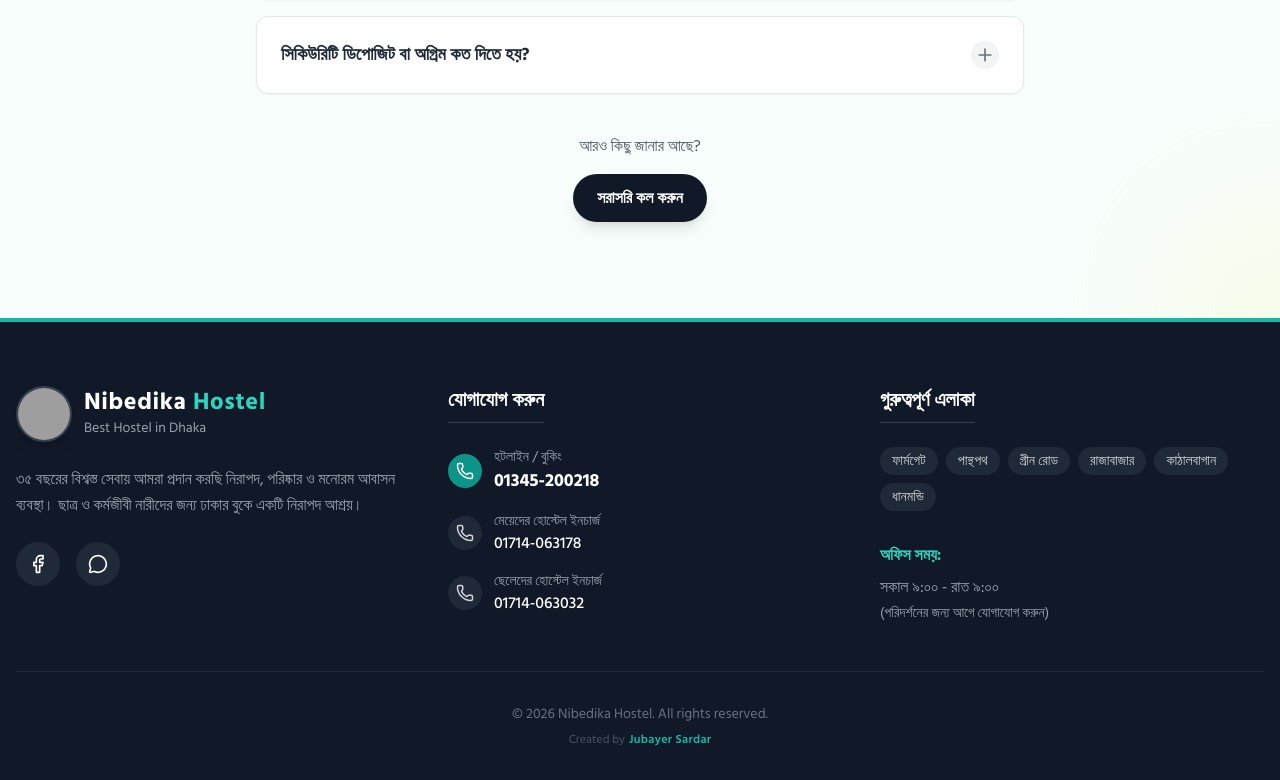
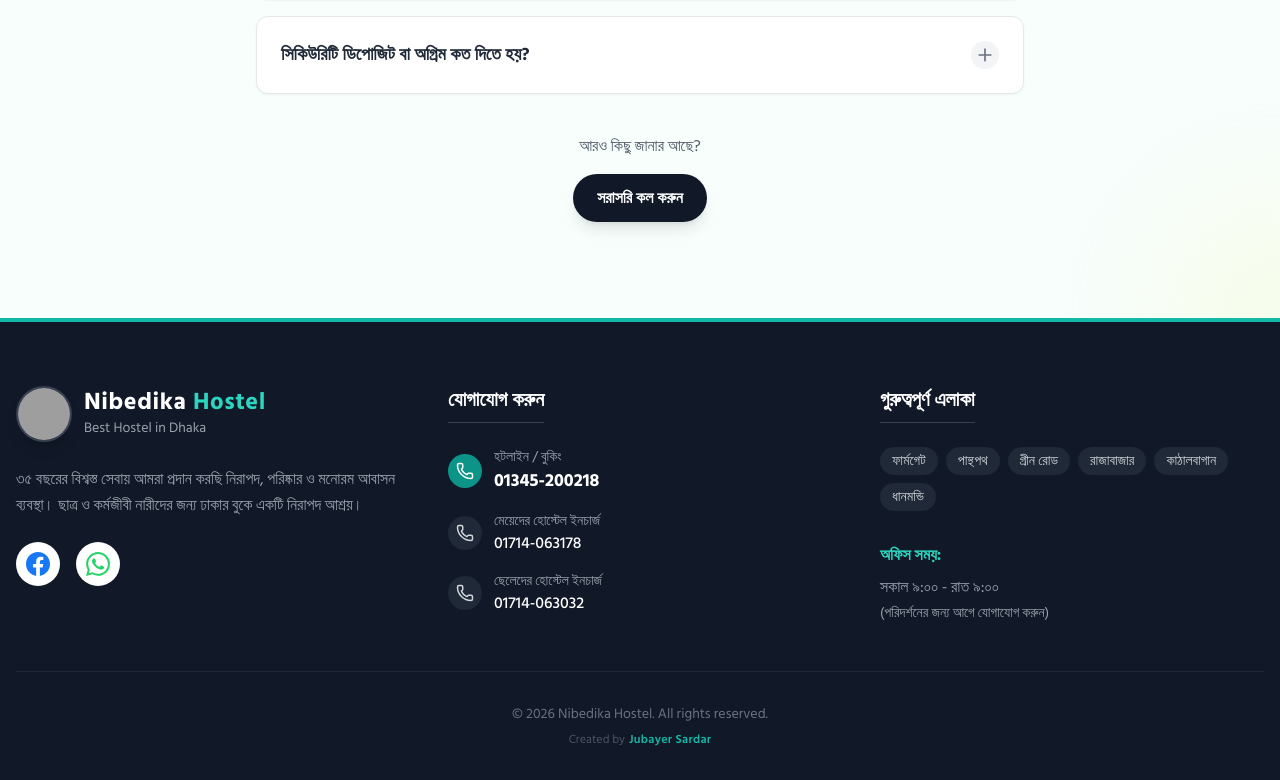
Before and after one commit to nibedikahostel4-png/Nibedika-VIP-Hostel, a React (Vite) app: page / in a window 1280 px wide. Shown: the part 7763-8543 px from the top of the page. Built offline with nearby package versions, Linux system fonts and the light colour scheme; grey boxes are pictures that could not be loaded.

Commit message:
feat(footer): Add WhatsApp link and improve styling
Replaces the generic Facebook icon with a direct link to the hostel's Facebook page and introduces a WhatsApp icon with a pre-filled automation message. This enhances user engagement by providing a direct communication channel.

```diff
--- a/components/Footer.tsx
+++ b/components/Footer.tsx
@@ -1,9 +1,12 @@
 import React from 'react';
-import { Phone, Facebook, MessageCircle, MapPin } from 'lucide-react';
+import { Phone, MapPin } from 'lucide-react';
 
 const Footer: React.FC = () => {
   // Using the thumbnail endpoint which is more reliable for embedding images
   const logoUrl = "https://drive.google.com/thumbnail?id=1uz9QaBPFZMproVL4pJyQPvquVBoYXTtX&sz=s200";
+
+  // WhatsApp Automation Message
+  const waMessage = encodeURIComponent("আসসালামু আলাইকুম, আমি নিবেদিকা হোস্টেল সম্পর্কে বিস্তারিত জানতে চাই।");
 
   return (
     <footer id="footer" className="bg-gray-900 text-white pt-16 pb-8 border-t-4 border-teal-500 scroll-mt-28">
@@ -29,11 +32,30 @@
               ৩৫ বছরের বিশ্বস্ত সেবায় আমরা প্রদান করছি নিরাপদ, পরিষ্কার ও মনোরম আবাসন ব্যবস্থা। ছাত্র ও কর্মজীবী নারীদের জন্য ঢাকার বুকে একটি নিরাপদ আশ্রয়।
             </p>
             <div className="flex gap-4">
-               <a href="#" className="bg-gray-800 p-3 rounded-full hover:bg-[#1877F2] transition-colors">
-                 <Facebook size={20} />
+               {/* Original Facebook Button */}
+               <a
+                 href="https://www.facebook.com/share/18CHRCGha7/"
+                 target="_blank"
+                 rel="noopener noreferrer"
+                 className="bg-white p-2.5 rounded-full hover:scale-110 transition-transform duration-300"
+                 aria-label="Facebook"
+               >
+                 <svg xmlns="http://www.w3.org/2000/svg" viewBox="0 0 24 24" className="w-6 h-6 fill-[#1877F2]">
+                    <path d="M24 12.073c0-6.627-5.373-12-12-12s-12 5.373-12 12c0 5.99 4.388 10.954 10.125 11.854v-8.385H7.078v-3.47h3.047V9.43c0-3.007 1.792-4.669 4.533-4.669 1.312 0 2.686.235 2.686.235v2.953H15.83c-1.491 0-1.956.925-1.956 1.874v2.25h3.328l-.532 3.47h-2.796v8.385C19.612 23.027 24 18.062 24 12.073z"/>
+                 </svg>
                </a>
-               <a href="#" className="bg-gray-800 p-3 rounded-full hover:bg-[#25D366] transition-colors">
-                 <MessageCircle size={20} />
+
+               {/* Original WhatsApp Button */}
+               <a
+                 href={`https://wa.me/8801345200218?text=${waMessage}`}
+                 target="_blank"
+                 rel="noopener noreferrer"
+                 className="bg-white p-2.5 rounded-full hover:scale-110 transition-transform duration-300"
+                 aria-label="WhatsApp"
+               >
+                 <svg xmlns="http://www.w3.org/2000/svg" viewBox="0 0 24 24" className="w-6 h-6 fill-[#25D366]">
+                    <path d="M17.472 14.382c-.297-.149-1.758-.867-2.03-.967-.273-.099-.471-.148-.67.15-.197.297-.767.966-.94 1.164-.173.199-.347.223-.644.075-.297-.15-1.255-.463-2.39-1.475-.883-.788-1.48-1.761-1.653-2.059-.173-.297-.018-.458.13-.606.134-.133.298-.347.446-.52.149-.174.198-.298.298-.497.099-.198.05-.371-.025-.52-.075-.149-.669-1.612-.916-2.207-.242-.579-.487-.5-.669-.51-.173-.008-.371-.008-.57-.008-.198 0-.52.074-.792.372-.272.297-1.04 1.016-1.04 2.479 0 1.462 1.065 2.875 1.213 3.074.149.198 2.096 3.2 5.077 4.487.709.306 1.262.489 1.694.625.712.227 1.36.195 1.871.118.571-.085 1.758-.719 2.006-1.413.248-.694.248-1.289.173-1.413-.074-.124-.272-.198-.57-.347m-5.421 7.403h-.004a9.87 9.87 0 01-5.031-1.378l-.361-.214-3.741.982.998-3.648-.235-.374a9.86 9.86 0 01-1.51-5.26c.001-5.45 4.436-9.884 9.888-9.884 2.64 0 5.122 1.03 6.988 2.898a9.825 9.825 0 012.893 6.994c-.003 5.45-4.437 9.884-9.885 9.884m8.413-18.297A11.815 11.815 0 0012.05 0C5.495 0 .16 5.335.157 11.892c0 2.096.547 4.142 1.588 5.945L.057 24l6.305-1.654a11.882 11.882 0 005.683 1.448h.005c6.554 0 11.89-5.335 11.893-11.893a11.821 11.821 0 00-3.48-8.413z"/>
+                 </svg>
                </a>
             </div>
           </div>
```
